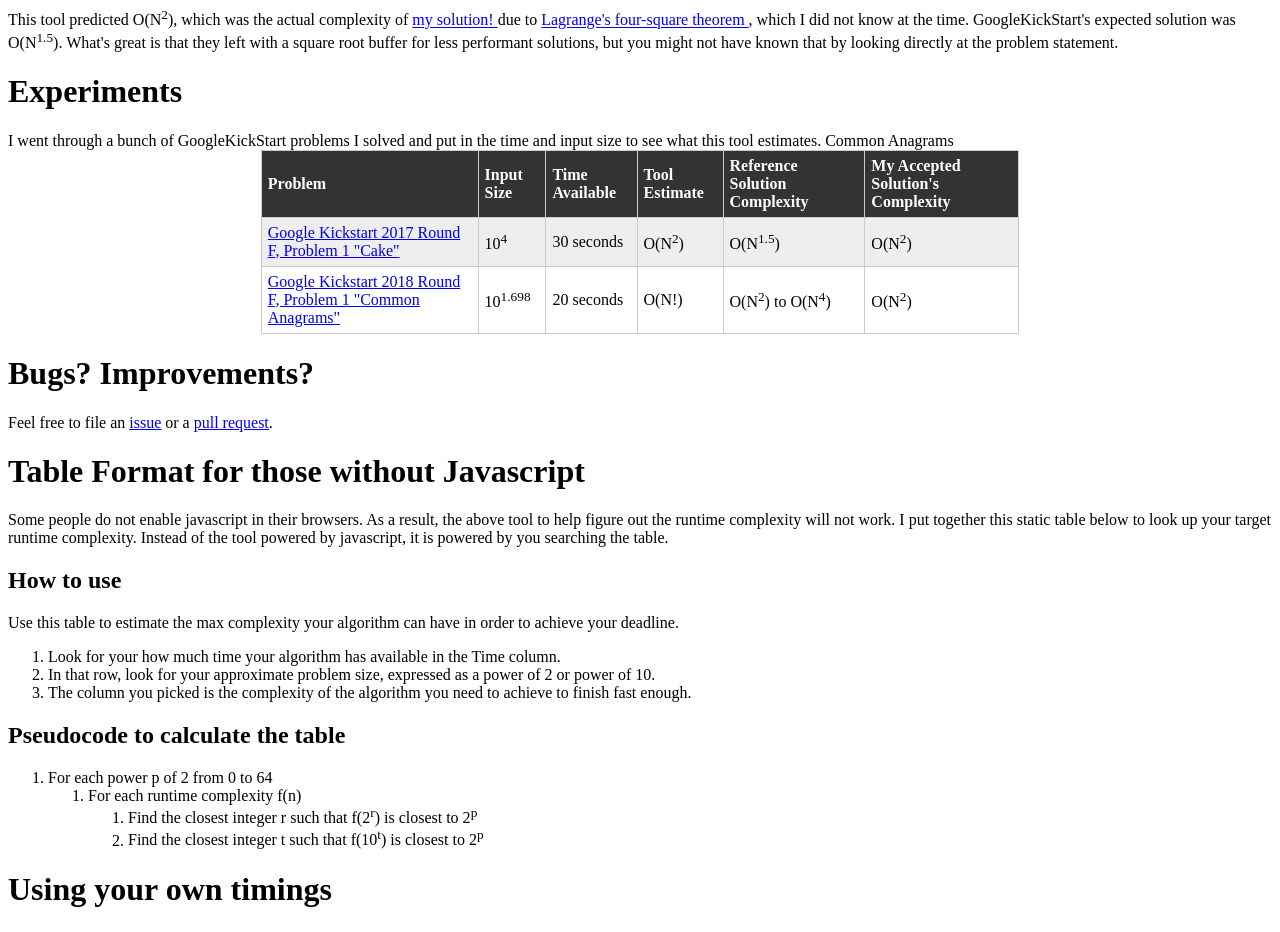
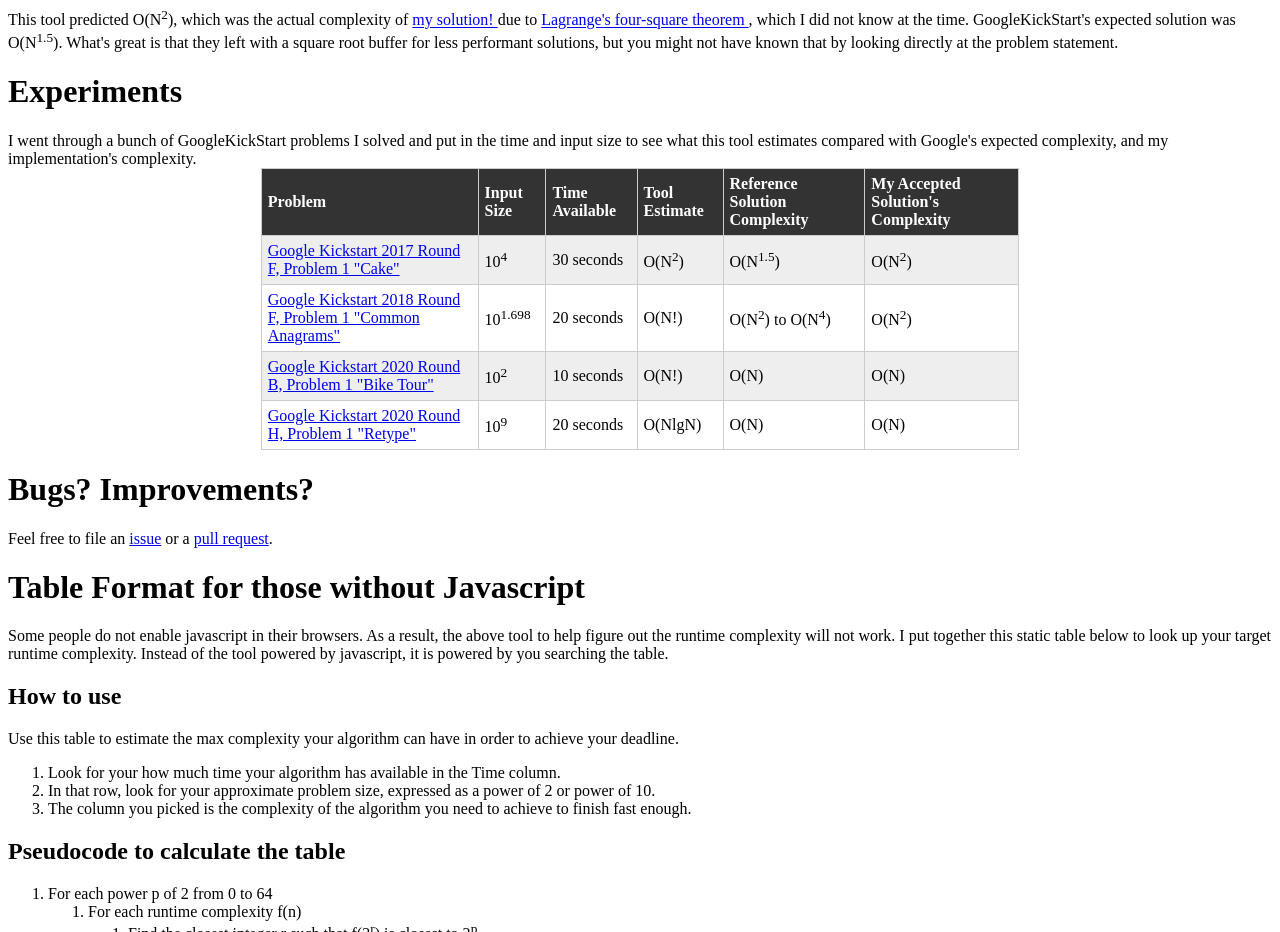
Before and after one commit to josephmate/PowersOf2, a plain HTML site: page index.html in a window 1280 px wide. Shown: the part 1280-2212 px from the top of the page. Drawn offline with Linux system fonts and the light colour scheme.

Commit message:
added some more experiments with google kickstart

```diff
--- a/index.html
+++ b/index.html
@@ -119,7 +119,7 @@
 
   <h1>Experiments</h1>
   <div>
-    I went through a bunch of GoogleKickStart problems I solved and put in the time and input size to see what this tool estimates.
+    I went through a bunch of GoogleKickStart problems I solved and put in the time and input size to see what this tool estimates compared with Google's expected complexity, and my implementation's complexity.
     <table>
       <thead>
         <th>Problem</th>
@@ -141,7 +141,7 @@
         <td>O(N<sup>1.5</sup>)</td>
         <td>O(N<sup>2</sup>)</td>
       </tr>
-      <tr>Common Anagrams
+      <tr>
         <td>
           <a href="https://codingcompetitions.withgoogle.com/kickstart/round/0000000000050e07/00000000000510f2">
             Google Kickstart 2018 Round F, Problem 1 "Common Anagrams"
@@ -152,6 +152,30 @@
         <td>O(N!)</td>
         <td>O(N<sup>2</sup>) to O(N<sup>4</sup>)</td>
         <td>O(N<sup>2</sup>)</td>
+      </tr>
+      <tr>
+        <td>
+          <a href="https://codingcompetitions.withgoogle.com/kickstart/round/000000000019ffc8/00000000002d82e6">
+            Google Kickstart 2020 Round B, Problem 1 "Bike Tour"
+          </a>
+        </td>
+        <td>10<sup>2</sup></td>
+        <td>10 seconds</td>
+        <td>O(N!)</td>
+        <td>O(N)</td>
+        <td>O(N)</td>
+      </tr>
+      <tr>
+        <td>
+          <a href="https://codingcompetitions.withgoogle.com/kickstart/round/000000000019ffc8/00000000002d82e6">
+            Google Kickstart 2020 Round H, Problem 1 "Retype"
+          </a>
+        </td>
+        <td>10<sup>9</sup></td>
+        <td>20 seconds</td>
+        <td>O(NlgN)</td>
+        <td>O(N)</td>
+        <td>O(N)</td>
       </tr>
     </table>
   </div>
```
